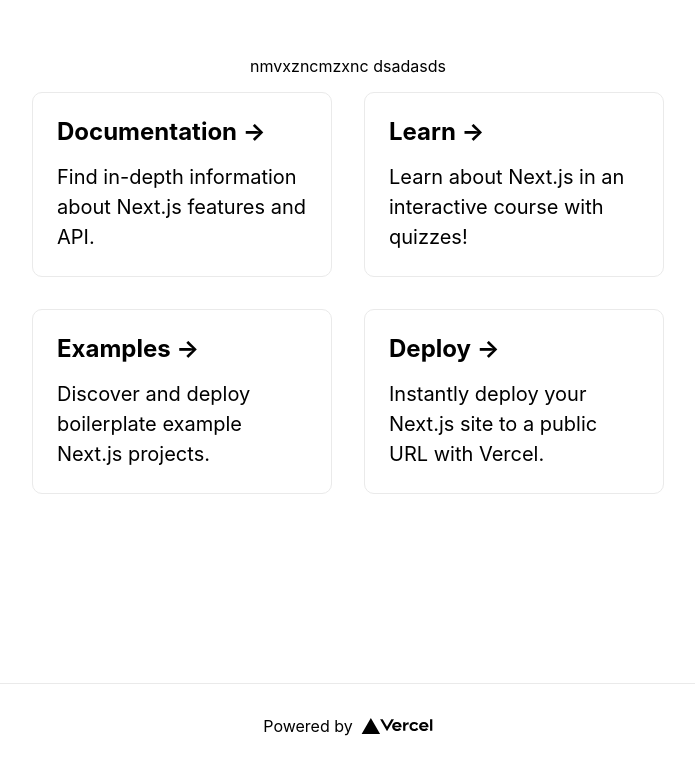
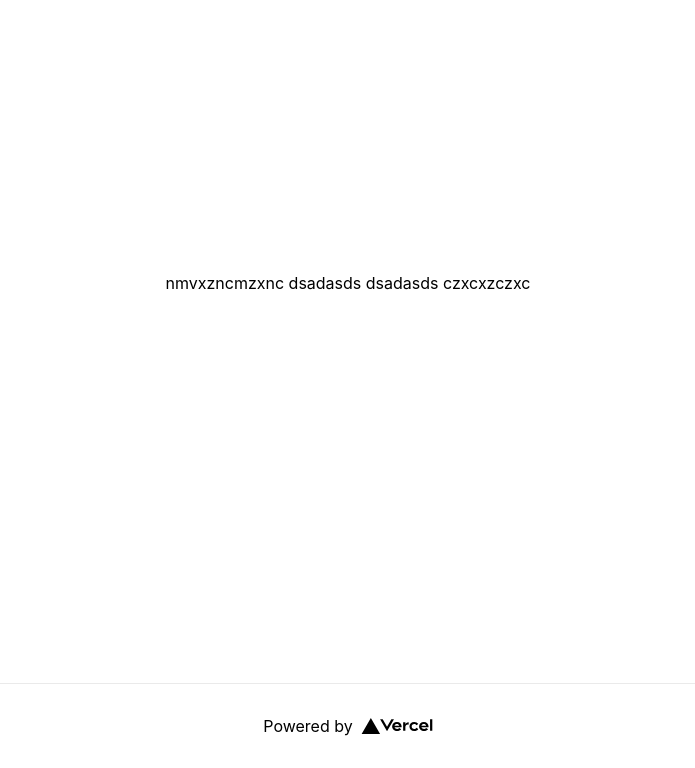
Before and after one commit to danghuytu12/NextDemo, a Next.js app: page / in a window 1280 px wide. Shown: the part 117-885 px from the top of the page, without its empty margins (292-987 px from the left). Built offline with nearby package versions, Linux system fonts and the light colour scheme.

Commit message:
3213213
312313


dsadsa

```diff
--- a/pages/index.tsx
+++ b/pages/index.tsx
@@ -17,35 +17,9 @@ const Home: NextPage = () => {
 
         dsadasds
 
-        <div className={styles.grid}>
-          <a href="https://nextjs.org/docs" className={styles.card}>
-            <h2>Documentation &rarr;</h2>
-            <p>Find in-depth information about Next.js features and API.</p>
-          </a>
+        dsadasds
 
-          <a href="https://nextjs.org/learn" className={styles.card}>
-            <h2>Learn &rarr;</h2>
-            <p>Learn about Next.js in an interactive course with quizzes!</p>
-          </a>
-
-          <a
-            href="https://github.com/vercel/next.js/tree/canary/examples"
-            className={styles.card}
-          >
-            <h2>Examples &rarr;</h2>
-            <p>Discover and deploy boilerplate example Next.js projects.</p>
-          </a>
-
-          <a
-            href="https://vercel.com/new?utm_source=create-next-app&utm_medium=default-template&utm_campaign=create-next-app"
-            className={styles.card}
-          >
-            <h2>Deploy &rarr;</h2>
-            <p>
-              Instantly deploy your Next.js site to a public URL with Vercel.
-            </p>
-          </a>
-        </div>
+        czxcxzczxc
       </main>
 
       <footer className={styles.footer}>
```
